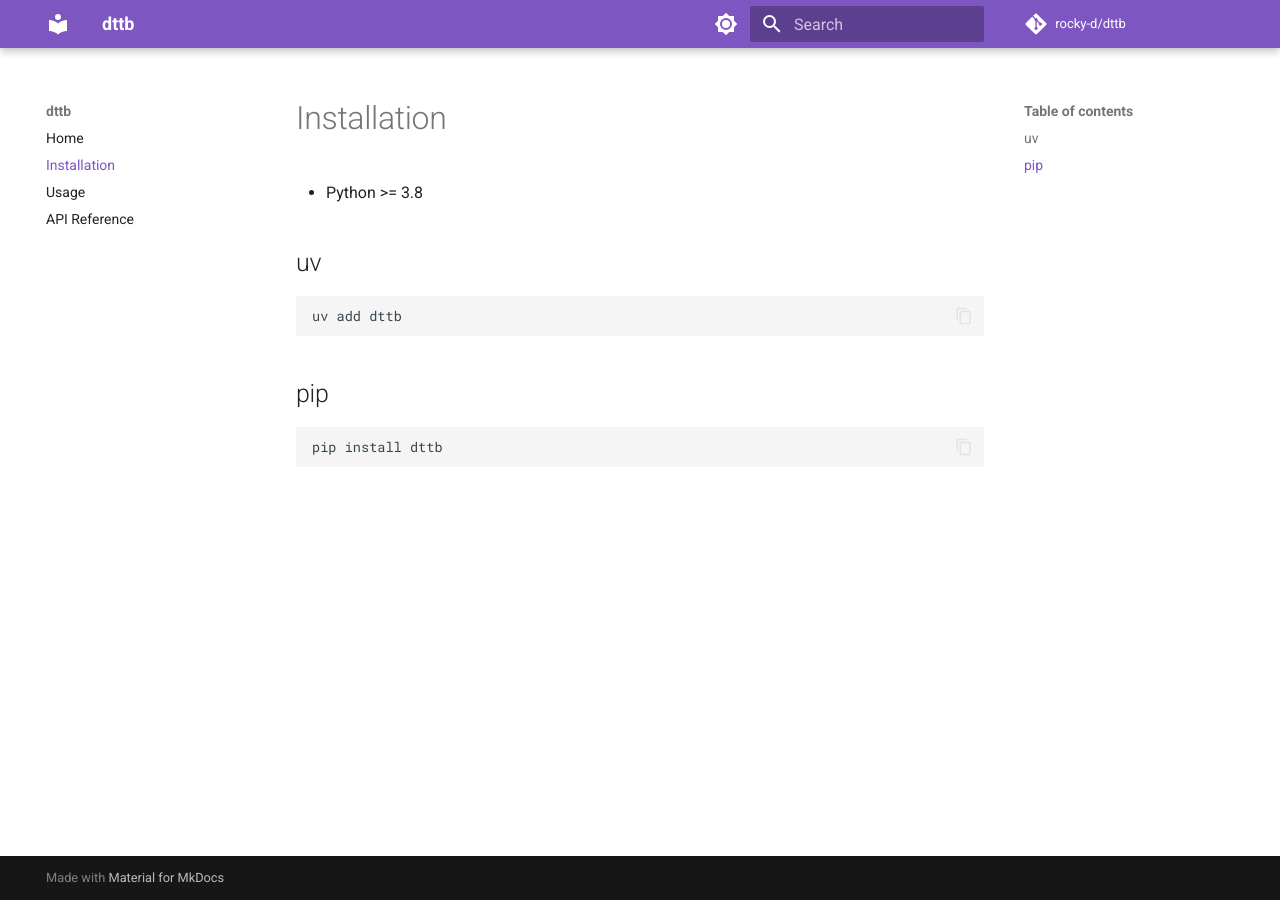
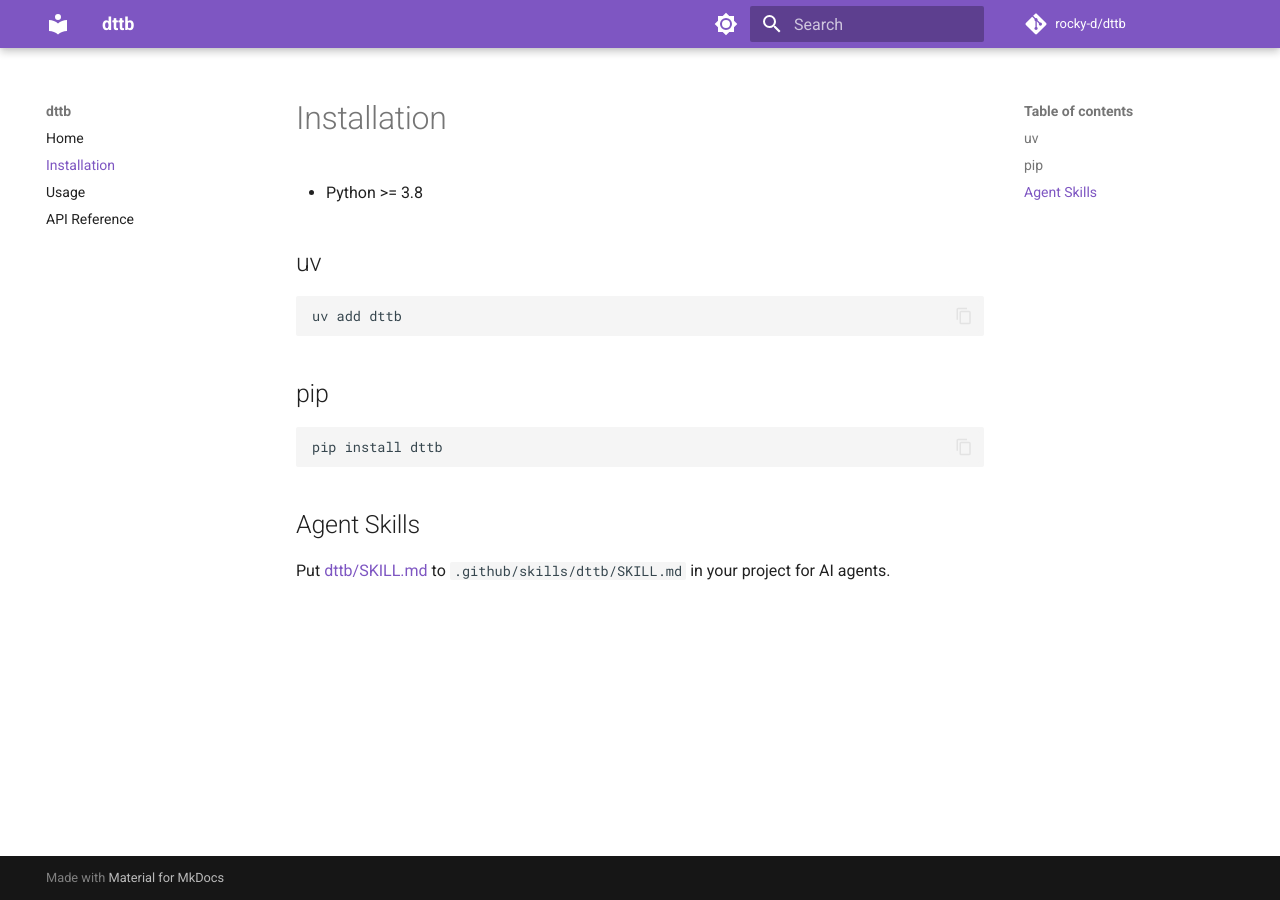
Before and after one commit to rocky-d/dttb, an MkDocs documentation site: the page built from docs/installation.md, in a window 1280 px wide. Built offline with MkDocs 1.6.1 and Material for MkDocs 9.7.7, drawn with Linux system fonts in a browser that asks for light colours; comment, search, counter and statistics services are not loaded.

Commit message:
docs: add dttb/SKILL.md

````diff
--- a/docs/installation.md
+++ b/docs/installation.md
@@ -13,3 +13,11 @@ uv add dttb
 ```sh
 pip install dttb
 ```
+
+## Agent Skills
+
+Put
+[dttb/SKILL.md](.github/skills/dttb/SKILL.md)
+to
+`.github/skills/dttb/SKILL.md`
+in your project for AI agents.
````
Also changed, not shown: README.md (+8 -0 lines), .github/skills/dttb/SKILL.md (added).
